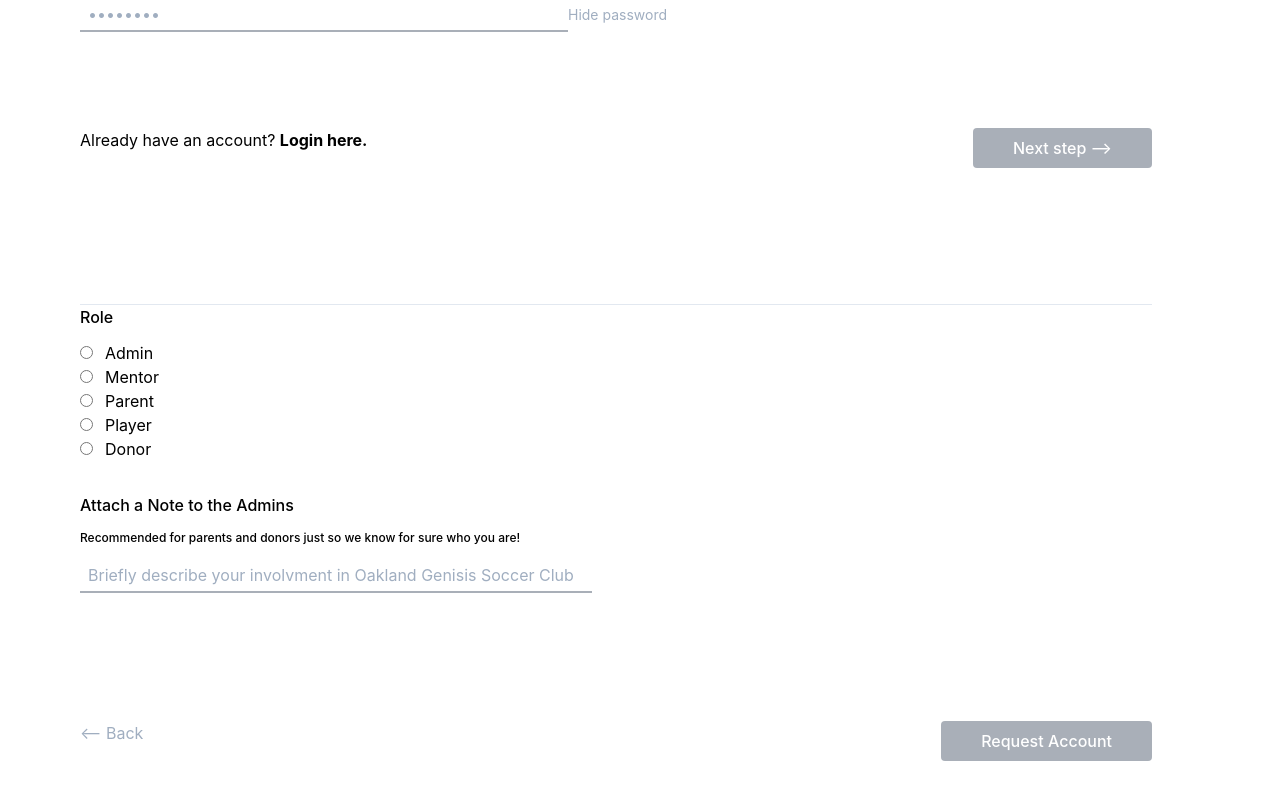
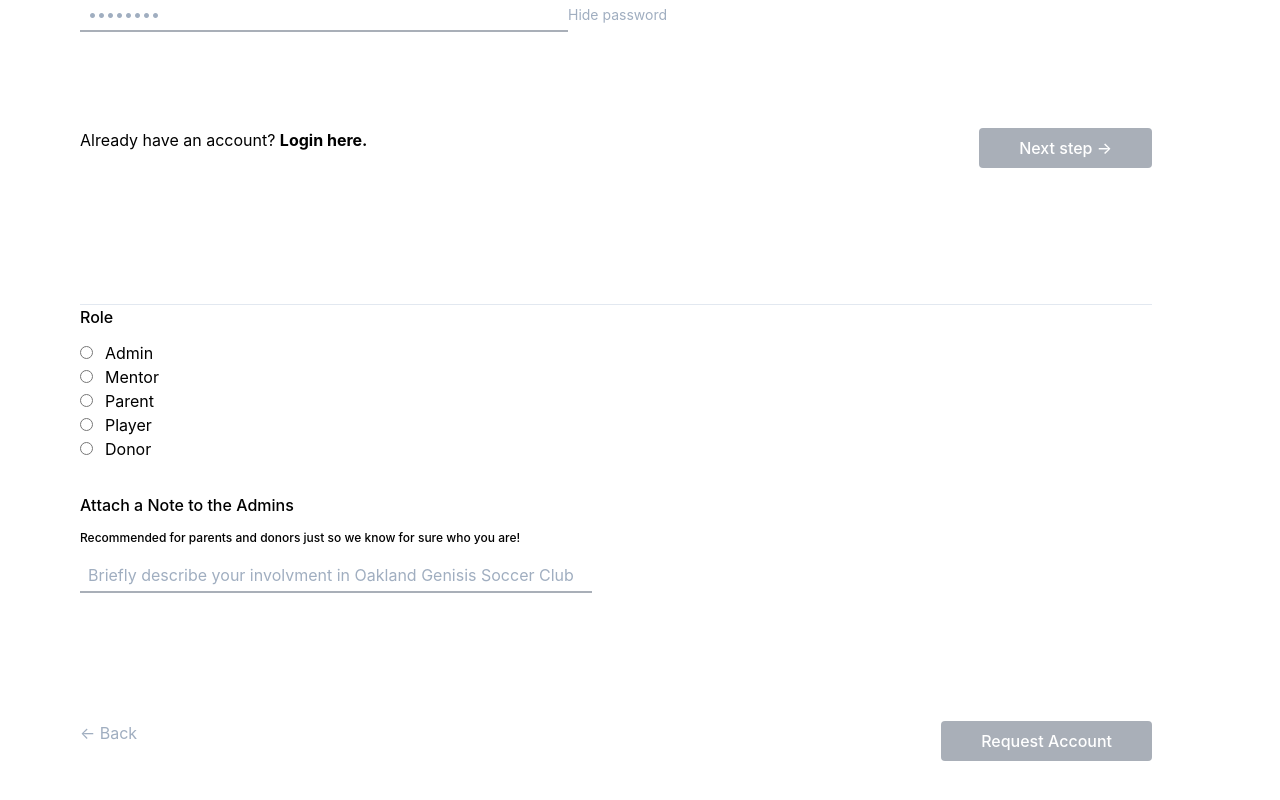
Before and after one commit to calblueprint/ogsc, a Next.js app: page /users/signUp/signUp1 in a window 1280 px wide. Shown: the part 418-1218 px from the top of the page. Built offline with nearby package versions, Linux system fonts and the light colour scheme; no server answers.

Commit message:
Fixed arrow symbols

```diff
--- a/pages/users/signUp/signUp1.tsx
+++ b/pages/users/signUp/signUp1.tsx
@@ -15,8 +15,8 @@ type UserSignUpFormValues = {
   email: string;
   phoneNumber?: string;
   password: string;
-  role: UserRole;
-  adminNote: string;
+  role?: UserRole;
+  adminNote?: string;
 };
 
 const UserSignUpFormSchema = Joi.object<UserSignUpFormValues>({
@@ -172,7 +172,7 @@ const UserSignUpPageOne: React.FC = () => {
                 className="button-primary text-base px-10 py-2 "
                 type="submit"
               >
-                Next step --{">"}
+                Next step &#x2192;
               </Button>
               {/* </Link> */}
             </div>
@@ -218,7 +218,7 @@ const UserSignUpPageOne: React.FC = () => {
           <div className="mb-2 flex ">
             {/* <Link href="/users/signUp"> */}
             <a href="/users/index/signUp1" className="text-base text-gray-500">
-              {"<"}-- Back
+              &#x2190; Back
             </a>
             {/* </Link> */}
           </div>
```
